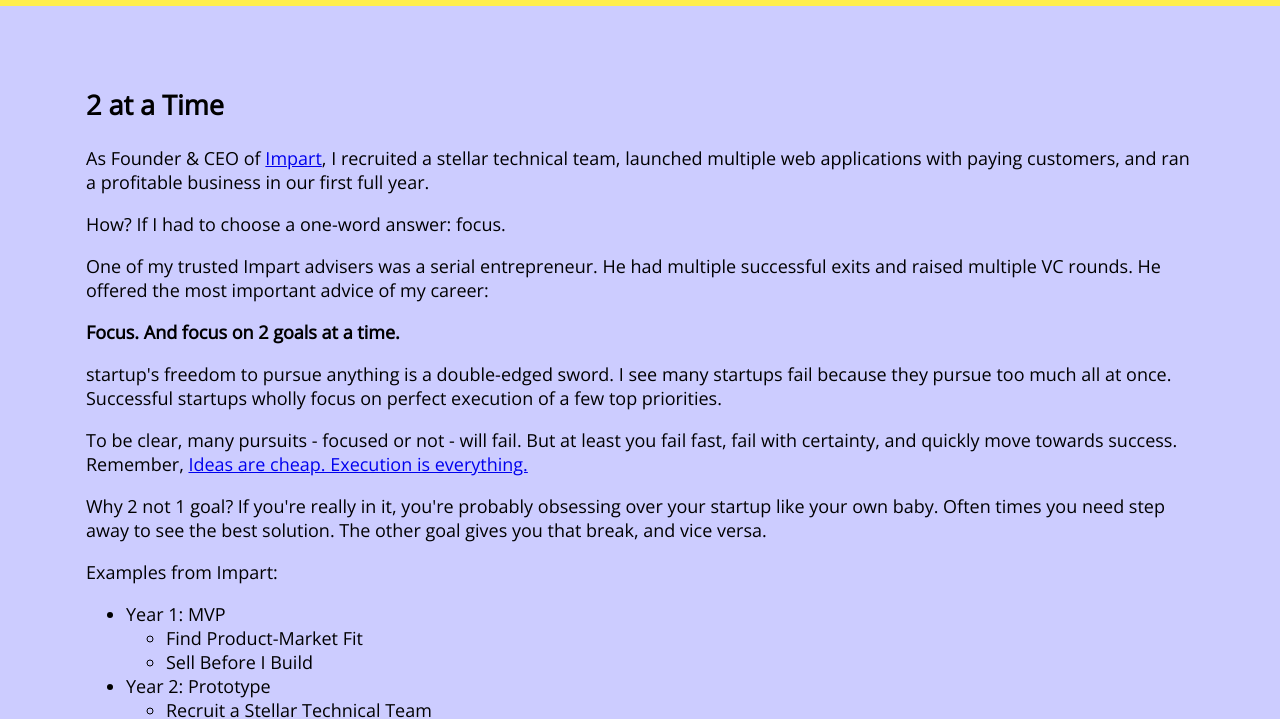
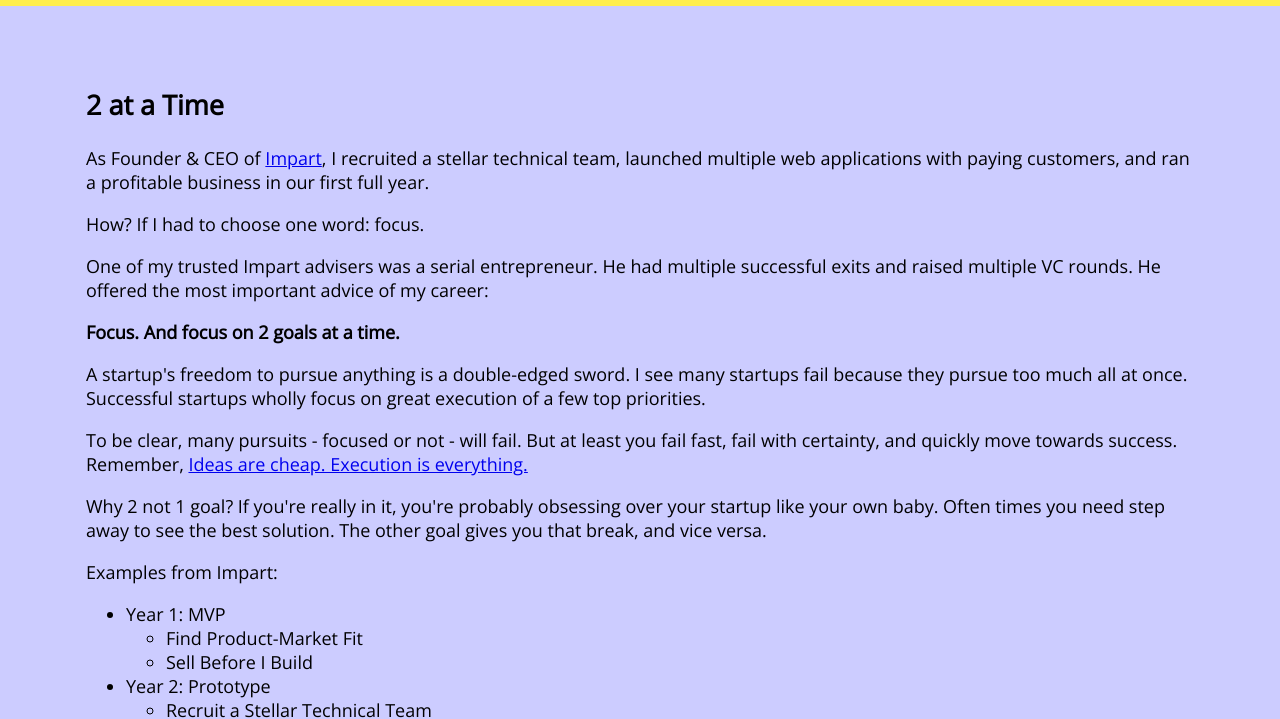
Before and after one commit to roshni-shah/introspection, a plain HTML site: page focus.html in a window 1280 px wide. Shown: the part 78-797 px from the top of the page. Drawn offline with nearby package versions, Linux system fonts and the light colour scheme.

Commit message:
edit focus text

```diff
--- a/focus.html
+++ b/focus.html
@@ -37,14 +37,14 @@ alt="Roshni_logo"></a>
 <p>As Founder & CEO of <a href="https://impartculture.com" target="_blank">Impart</a>, I recruited a stellar technical team,
 launched multiple web applications with paying customers,
 and ran a profitable business in our first full year.</p>
-<p>How? If I had to choose a one-word answer: focus.</p>
+<p>How? If I had to choose one word: focus.</p>
 <p>One of my trusted Impart advisers was a serial entrepreneur.
 He had multiple successful exits and raised multiple VC rounds.
 He offered the most important advice of my career:</p>
 <p><b>Focus. And focus on 2 goals at a time.</b></p>
-<p> startup's freedom to pursue anything is a double-edged sword.
+<p>A startup's freedom to pursue anything is a double-edged sword.
 I see many startups fail because they pursue too much all at once.
-Successful startups wholly focus on perfect execution of a few top priorities.</p>
+Successful startups wholly focus on great execution of a few top priorities.</p>
 <p>To be clear, many pursuits - focused or not - will fail.
 But at least you fail fast, fail with certainty, and quickly move towards success.
 Remember, <a href="http://www.sheknows.com/entertainment/articles/1109411/shark-tank-season-7-episode-14" target="_blank">
```
